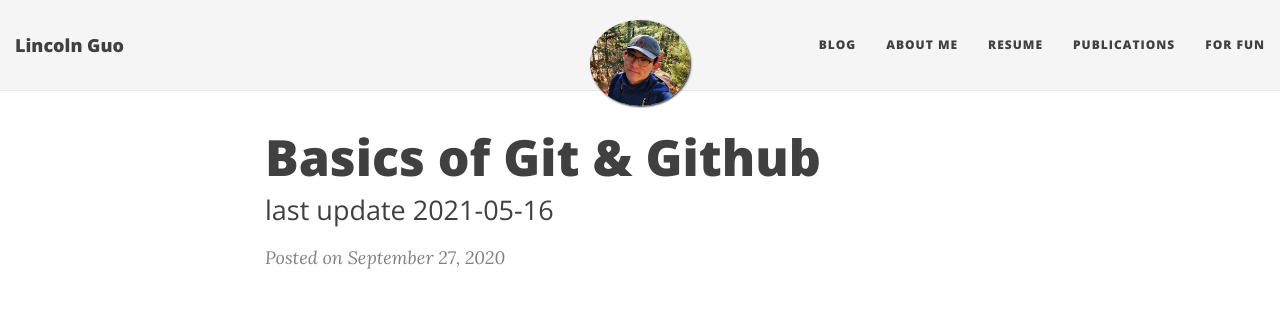
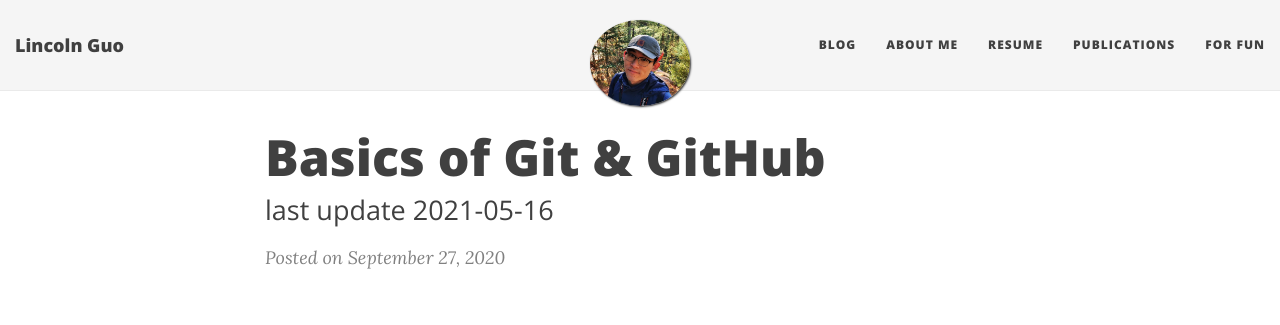
Before and after one commit to LinyiGuo96/LinyiGuo96.github.io, a Jekyll site: the page built from _posts/2020-09-27-Basics-of-Git-&-Github.md, in a window 1280 px wide and 900 px high. Shown: the top 325 px of the window. Built offline with Jekyll 4.4.1, drawn with Linux system fonts in a browser that asks for light colours; nearby versions of some CDN libraries; comment, search, counter and statistics services are not loaded.

```diff
--- a/_posts/2020-09-27-Basics-of-Git-&-Github.md
+++ b/_posts/2020-09-27-Basics-of-Git-&-Github.md
@@ -1,6 +1,6 @@
 ---
 layout: post
-title: Basics of Git & Github
+title: Basics of Git & GitHub
 subtitle: last update 2021-05-16
 ---
 
```
